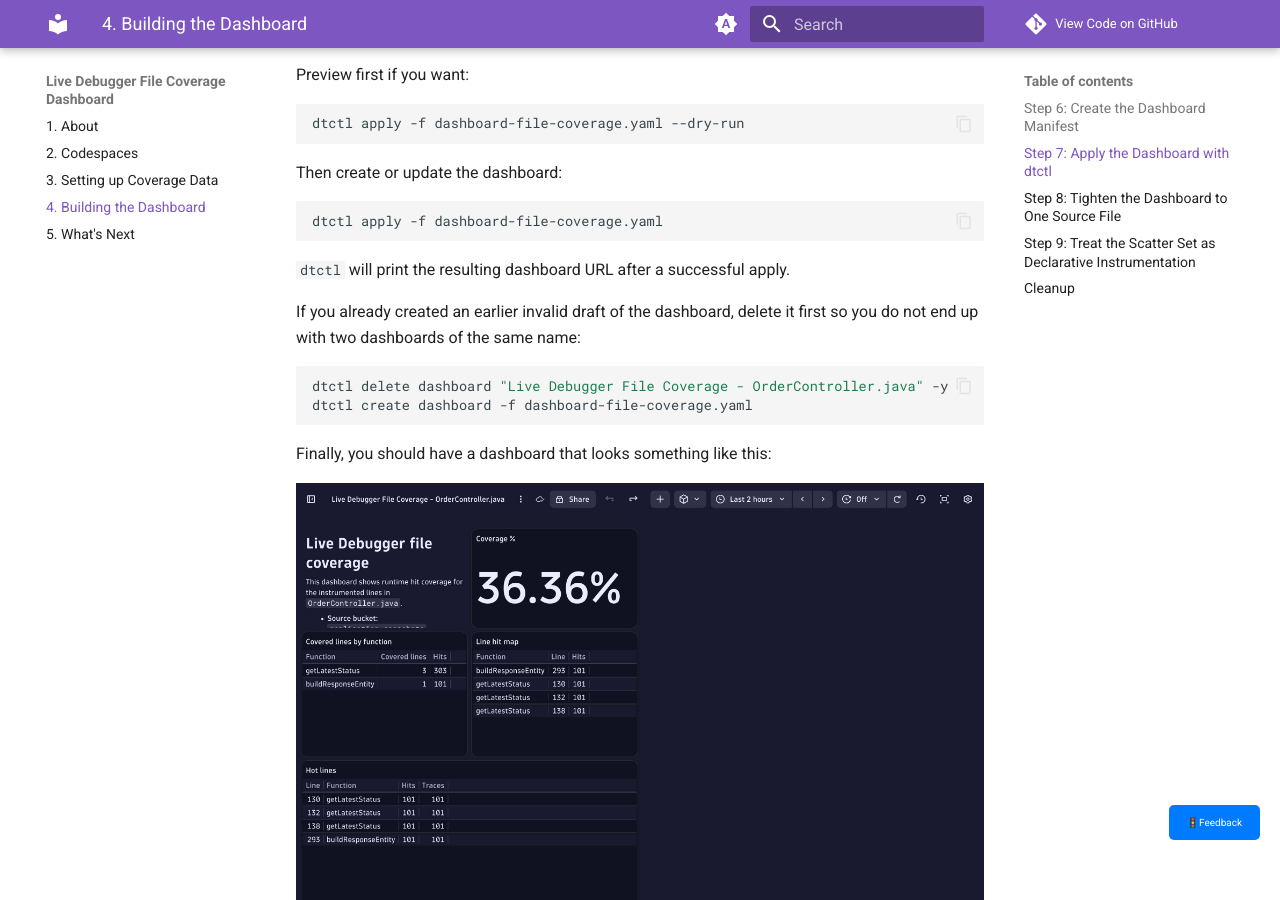
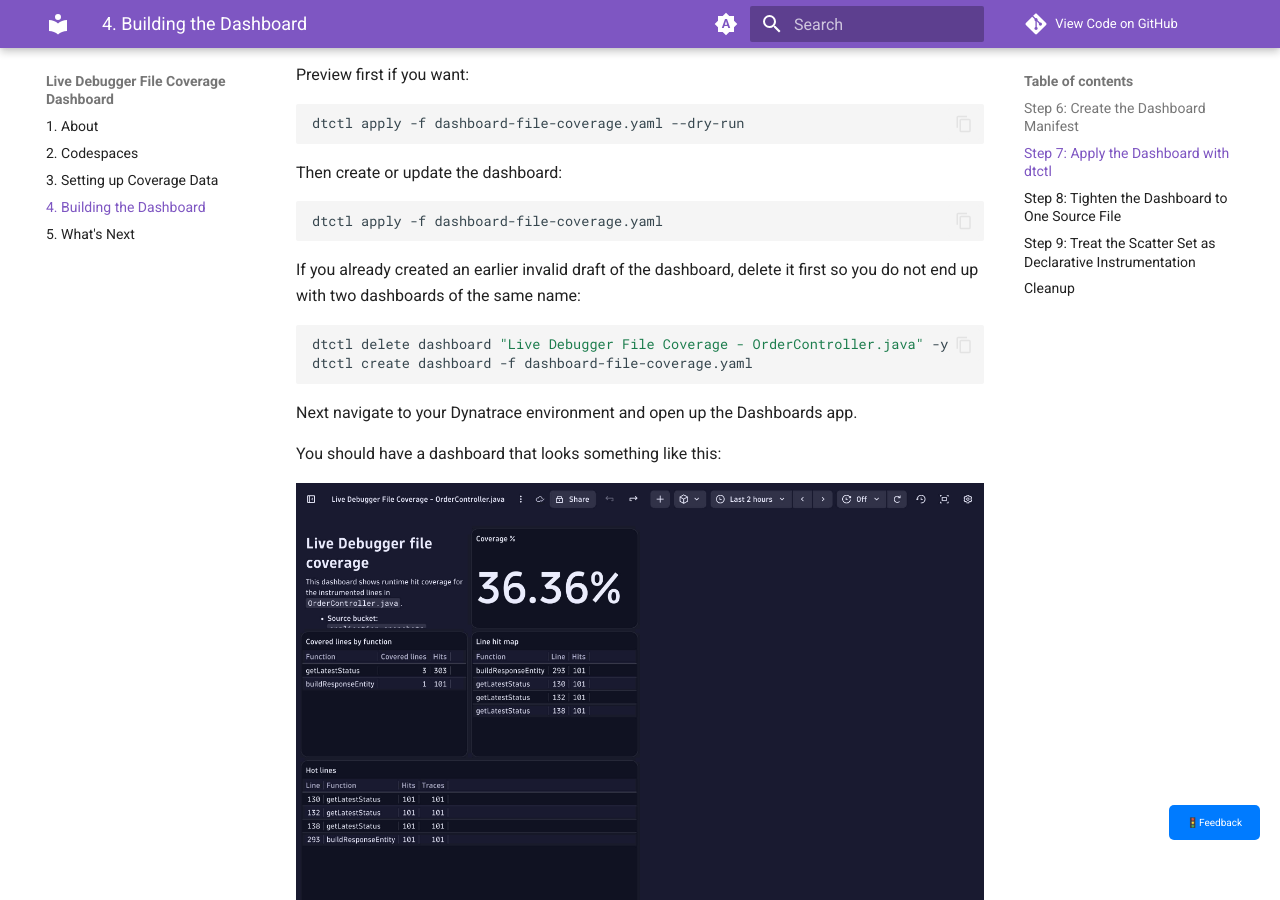
Before and after one commit to joshdynatrace/livedebugger-file-coverage-dashboard, an MkDocs documentation site: the page built from docs/building-dashboard.md, in a window 1280 px wide and 900 px high, scrolled down 3553 px. Built offline with MkDocs 1.6.1 and Material for MkDocs 9.7.7, drawn with Linux system fonts in a browser that asks for light colours; comment, search, counter and statistics services are not loaded.

Commit message:
update wording

````diff
--- a/docs/building-dashboard.md
+++ b/docs/building-dashboard.md
@@ -188,8 +188,6 @@
 dtctl apply -f dashboard-file-coverage.yaml
 ```
 
-`dtctl` will print the resulting dashboard URL after a successful apply.
-
 If you already created an earlier invalid draft of the dashboard, delete it first so you do not end up with two dashboards of the same name:
 
 ```bash
@@ -197,7 +195,9 @@
 dtctl create dashboard -f dashboard-file-coverage.yaml
 ```
 
-Finally, you should have a dashboard that looks something like this:
+Next navigate to your Dynatrace environment and open up the Dashboards app.
+
+You should have a dashboard that looks something like this:
 
 ![File coverage dashboard](img/file_coverage_dashboard.jpg)
 
````
